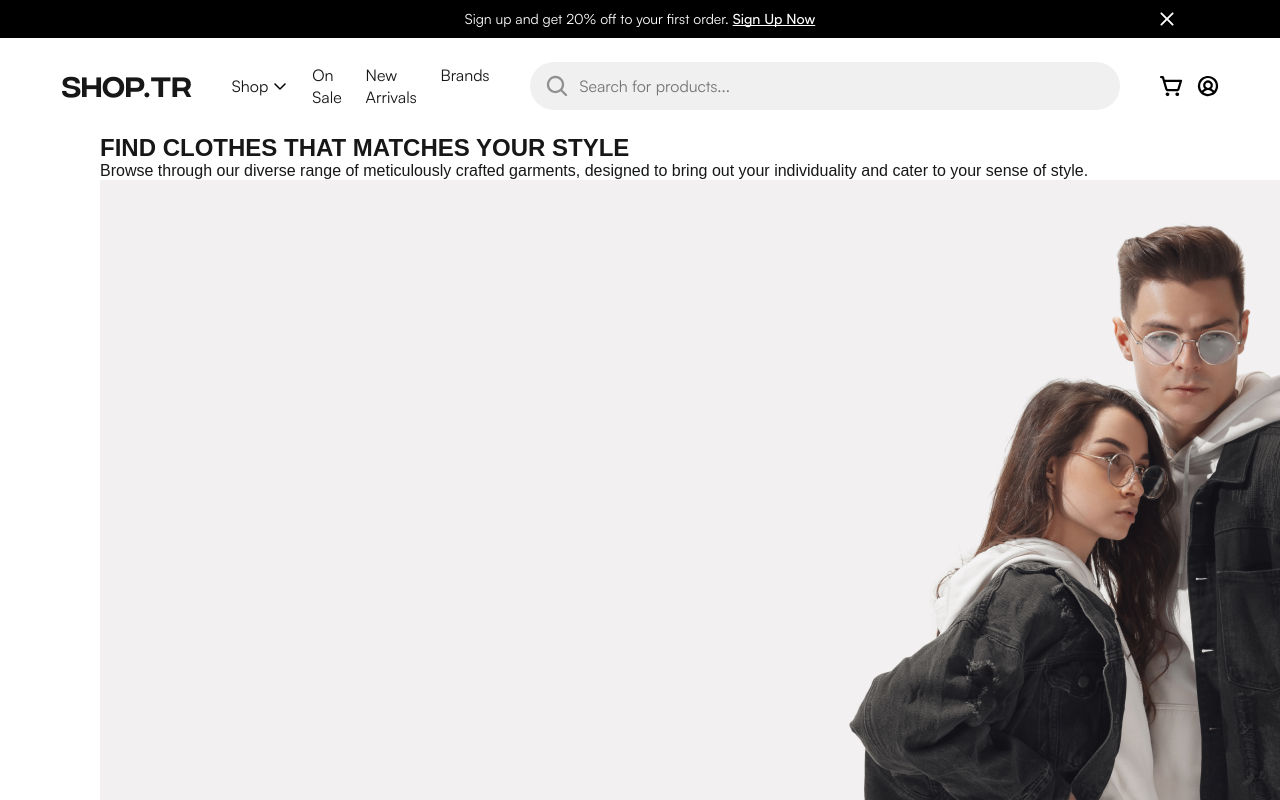
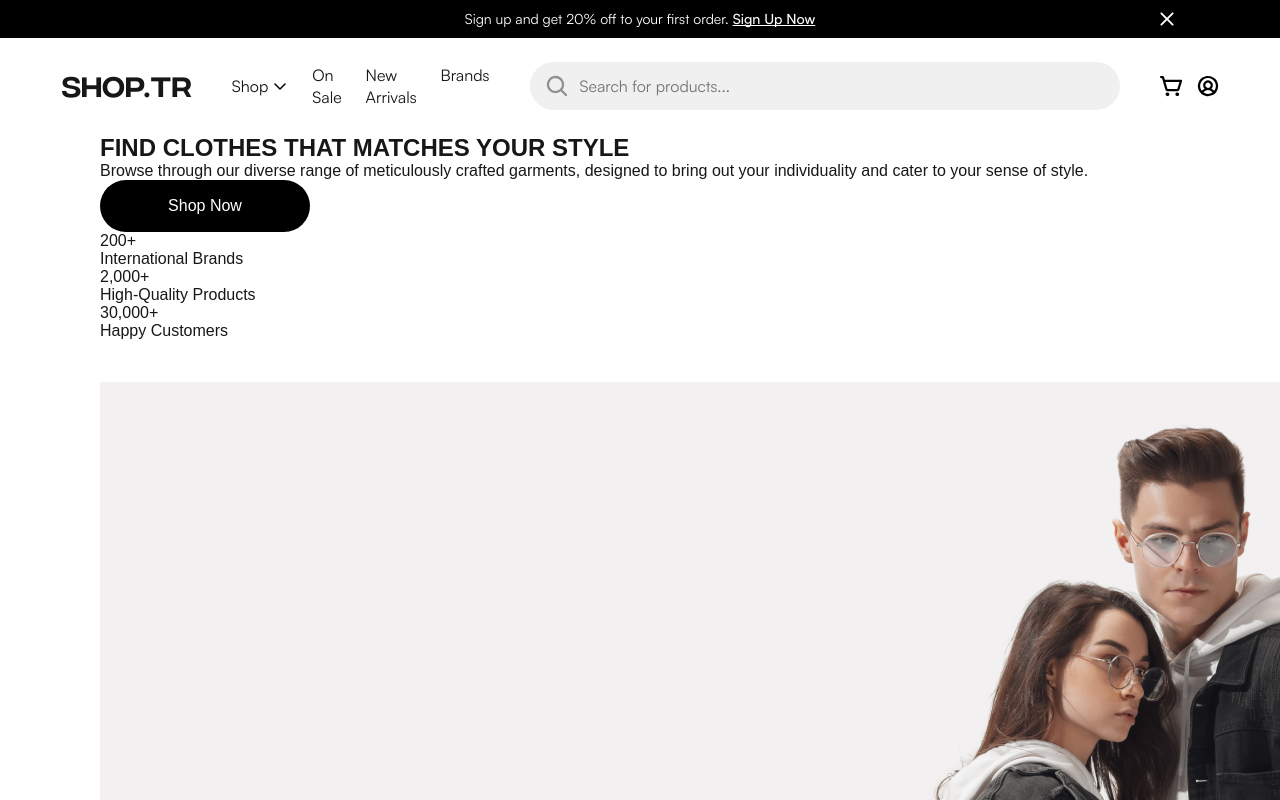
Before and after one commit to TretCreation/ecommerce-frontend-nextjs-15, a Next.js app: page / in a window 1280 px wide. Shown: the top 800 px of the page. Built offline with nearby package versions, Linux system fonts and the light colour scheme.

Commit message:
add: brands (HeroSection)

```diff
--- a/src/components/home/hero-section/HeroSection.module.scss
+++ b/src/components/home/hero-section/HeroSection.module.scss
@@ -1,5 +1,12 @@
 .hero {
+  &__stats {
+    .stat {
+      .number {
+      }
+      .label {
+      }
+    }
+  }
 }
-
 .brands {
 }
--- a/src/components/home/hero-section/HeroSection.tsx
+++ b/src/components/home/hero-section/HeroSection.tsx
@@ -1,6 +1,12 @@
 import React from "react"
 import styles from "./HeroSection.module.scss"
 import Image from "next/image"
+import Button from "@/components/ui/button/Button"
+import VersaceIcon from "@/public/icons/versace.svg"
+import ZaraIcon from "@/public/icons/zara.svg"
+import GucciIcon from "@/public/icons/gucci.svg"
+import PradaIcon from "@/public/icons/prada.svg"
+import CalvinKleinIcon from "@/public/icons/calvin-klein.svg"
 
 const HeroSection = () => {
   return (
@@ -10,7 +16,30 @@ const HeroSection = () => {
         Browse through our diverse range of meticulously crafted garments, designed to bring out your individuality and cater
         to your sense of style.
       </p>
-      <div className={styles.brands}></div>
+      <Button appearance='primary' size='medium'>
+        Shop Now
+      </Button>
+      <div className={styles["hero__stats"]}>
+        <div className={styles.stat}>
+          <div className={styles.number}>200+</div>
+          <div className={styles.label}>International Brands</div>
+        </div>
+        <div className={styles.stat}>
+          <div className={styles.number}>2,000+</div>
+          <div className={styles.label}>High-Quality Products</div>
+        </div>
+        <div className={styles.stat}>
+          <div className={styles.number}>30,000+</div>
+          <div className={styles.label}>Happy Customers</div>
+        </div>
+      </div>
+      <div className={styles.brands}>
+        <VersaceIcon />
+        <ZaraIcon />
+        <GucciIcon />
+        <PradaIcon />
+        <CalvinKleinIcon />
+      </div>
       <Image alt='' src='/images/hero.png' width={1440} height={663} />
     </section>
   )
```
